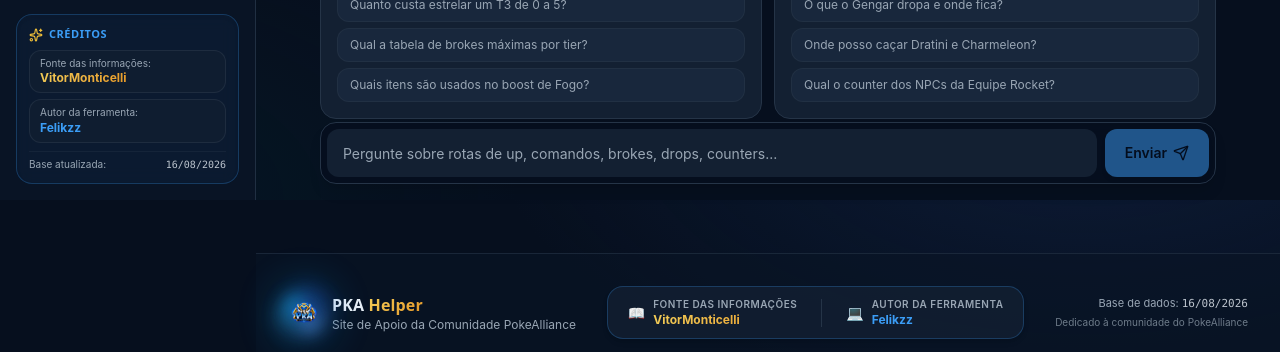
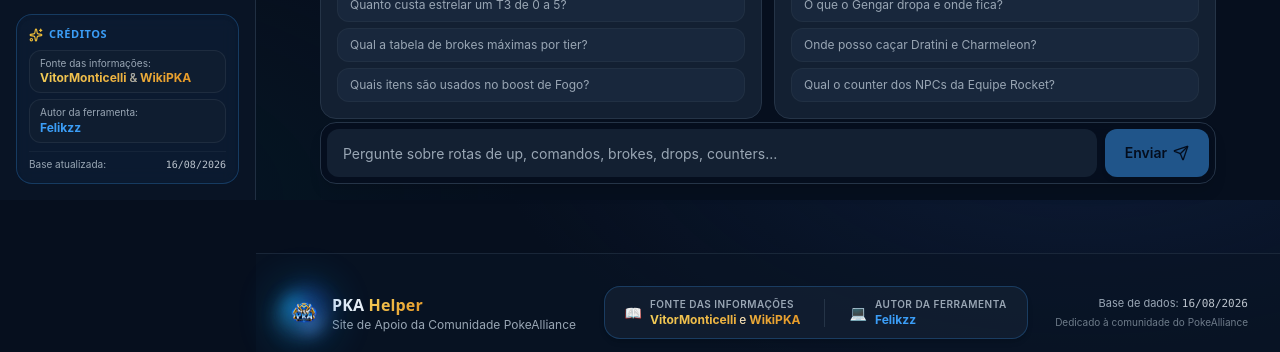
Before and after one commit to felikzz/pkaapoio, a React (Vite) app: page /assistente in a window 1280 px wide. Shown: the part 600-952 px from the top of the page. Built offline with nearby package versions, Linux system fonts and the light colour scheme; what @tanstack/zod-adapter would draw is missing.

Commit message:
feat: atualizar fonte das informacoes para VitorMonticelli e WikiPKA

```diff
--- a/src/components/layout/AppShell.tsx
+++ b/src/components/layout/AppShell.tsx
@@ -87,7 +87,7 @@ function SidebarCredits() {
       <div className="space-y-1.5">
         <div className="rounded-lg border border-border/70 bg-panel/70 px-2.5 py-1.5">
           <span className="text-muted-foreground block text-[10px]">Fonte das informações:</span>
-          <span className="font-bold text-xs text-gradient-gold">VitorMonticelli</span>
+          <span className="font-bold text-xs text-gradient-gold">VitorMonticelli <span className="text-muted-foreground font-normal">&</span> WikiPKA</span>
         </div>
 
         <div className="rounded-lg border border-border/70 bg-panel/70 px-2.5 py-1.5">
@@ -125,7 +125,9 @@ function AppFooter() {
             <span className="text-sm">📖</span>
             <div>
               <p className="text-[10px] uppercase tracking-wider text-muted-foreground font-semibold">Fonte das informações</p>
-              <p className="text-xs font-bold text-gradient-gold">VitorMonticelli</p>
+              <p className="text-xs font-bold text-gradient-gold">
+                VitorMonticelli <span className="text-foreground/70 font-normal">e</span> WikiPKA
+              </p>
             </div>
           </div>
 
--- a/src/lib/assistant-context.ts
+++ b/src/lib/assistant-context.ts
@@ -389,10 +389,10 @@ ${guideMatch.links.length ? `🔗 **Links úteis:**\n${guideMatch.links.map((l)
   }
 
   // Créditos & Reconhecimento
-  if (/credito|creditos|autor|quem criou|vitormonticelli|vitor monticelli|felikzz|quem fez|fonte|dados|criador/i.test(q)) {
+  if (/credito|creditos|autor|quem criou|vitormonticelli|vitor monticelli|felikzz|wikipka|wiki|quem fez|fonte|dados|criador/i.test(q)) {
     return `### 🌟 Créditos e Reconhecimento
 
-- **Fonte das informações:** VitorMonticelli
+- **Fonte das informações:** VitorMonticelli e WikiPKA
 - **Autor da ferramenta:** Felikzz
 
 O **PKA Helper** reúne e estrutura esses dados para facilitar a consulta diária de toda a comunidade do PokeAlliance!`;
```
